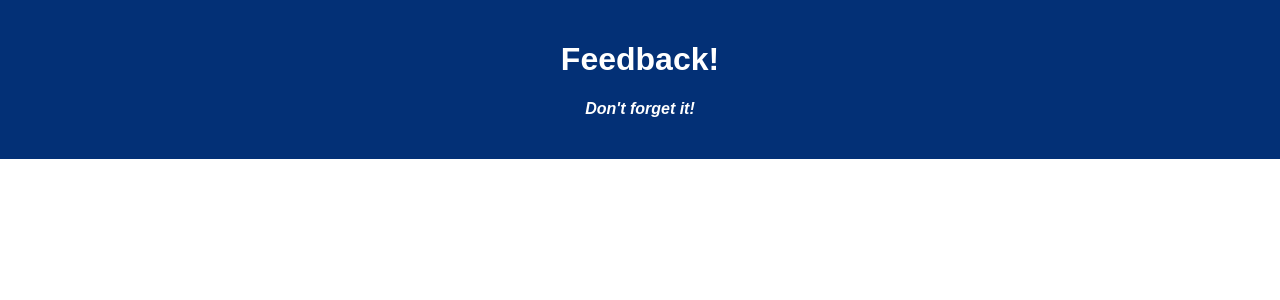
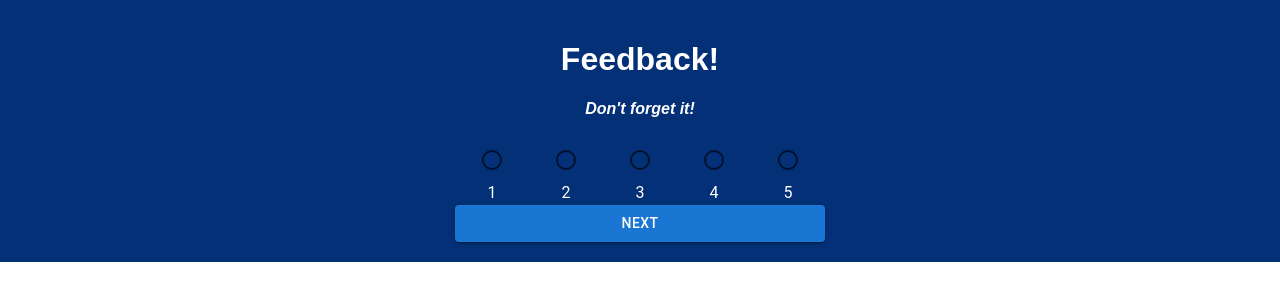
Before and after one commit to Kern89/weekend-redux-feedback-loop, a React (Vite) app: page /comments in a window 1280 px wide. Shown: the top 300 px of the page. Built offline with nearby package versions, Linux system fonts and the light colour scheme.

Commit message:
rating radio buttons not functioning yet

```diff
--- a/package.json
+++ b/package.json
@@ -3,6 +3,9 @@
   "version": "0.1.0",
   "private": true,
   "dependencies": {
+    "@emotion/react": "^11.11.4",
+    "@emotion/styled": "^11.11.5",
+    "@mui/material": "^5.15.15",
     "axios": "^0.21.1",
     "express": "^4.17.1",
     "pg": "^8.2.1",
--- a/src/components/App/App.jsx
+++ b/src/components/App/App.jsx
@@ -1,6 +1,7 @@
 import React from 'react';
 import axios from 'axios';
 import './App.css';
+import FeedbackRating from '../FeedbackRating/FeedbackRating';
 
 function App() {
 
@@ -9,6 +10,7 @@ function App() {
       <header className='App-header'>
         <h1 className='App-title'>Feedback!</h1>
         <h4>Don't forget it!</h4>
+        <FeedbackRating />
       </header>
     </div>
   );
--- /dev/null
+++ b/src/components/FeedbackRating/FeedbackRating.jsx
@@ -0,0 +1,54 @@
+import { useState } from 'react';
+import { Button, FormControl, FormControlLabel, RadioGroup, Radio } from '@mui/material'
+
+
+function FeedbackRating() {
+    let [rating, setRating] = useState('');
+
+    // const nextPage = () => {
+    //     console.log(rating);
+    // };
+
+    const handleRating = (e) => {
+        const value = e.target
+        setRating(value)
+    }
+    return(
+        <FormControl>
+            <RadioGroup
+                row
+                value={rating}
+                >
+                <FormControlLabel
+                    value="1"
+                    control={<Radio />}
+                    label="1"
+                    labelPlacement="bottom" />
+                <FormControlLabel
+                    value="2"
+                    control={<Radio />}
+                    label="2"
+                    labelPlacement="bottom" />
+                <FormControlLabel
+                    value="3"
+                    control={<Radio />}
+                    label="3"
+                    labelPlacement="bottom"  />
+                <FormControlLabel
+                    value="4"
+                    control={<Radio />}
+                    label="4"
+                    labelPlacement="bottom" />
+                <FormControlLabel
+                    value="5"
+                    control={<Radio />}
+                    label="5"
+                    labelPlacement="bottom" />
+            </RadioGroup>
+
+            <Button variant="contained" >Next</Button>
+        </FormControl>
+    )
+}
+
+export default FeedbackRating;
```
Also changed, not shown: 1 other file (tests, documents, lock files or other folders).
